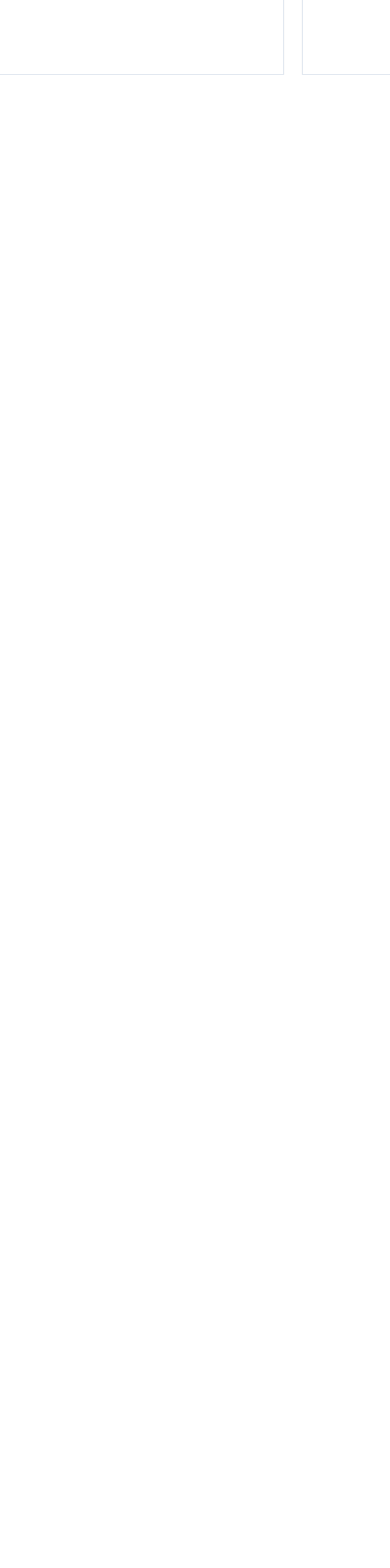
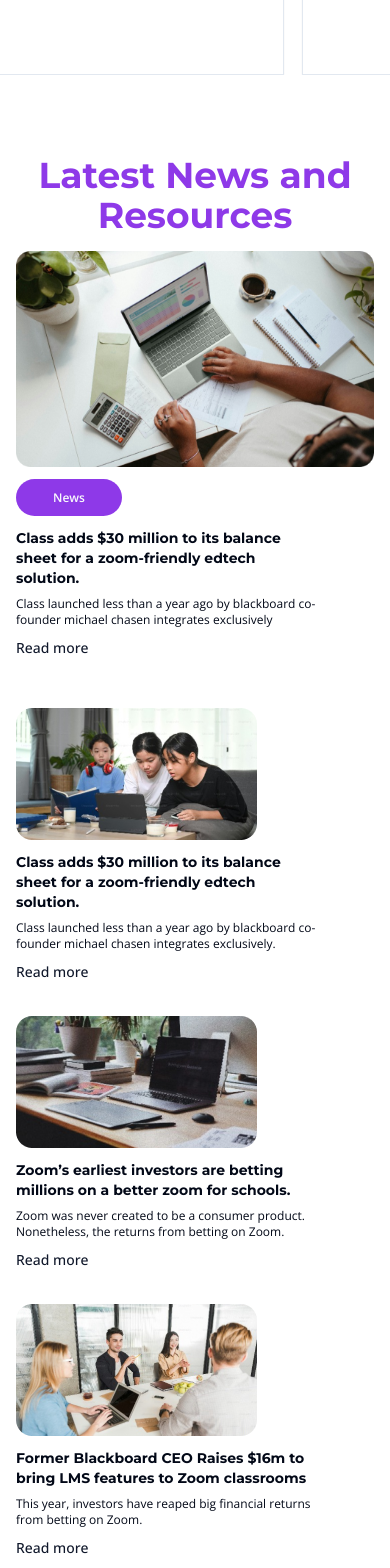
Before and after one commit to Lerndise/Lerndise-FE, a Next.js app: page / in a window 390 px wide. Shown: the part 8170-9738 px from the top of the page. Before the commit the page ends 8325 px from the top, so only its background shows below. Built offline with nearby package versions, Linux system fonts and the light colour scheme.

Commit message:
responsiveness for blog section

```diff
--- a/app/page.tsx
+++ b/app/page.tsx
@@ -128,12 +128,12 @@
         </h3>
         <Testimonial />
       </section>
-      {/* <section className="px-4 lg:px-[100px] flex flex-col gap-4">
+      <section className="px-4 lg:px-[100px] flex flex-col gap-4">
         <h3 className="text-center text-4xl font-bold text-lerndise-purple">
           Latest News and Resources
         </h3>
         <BlogPreview />
-      </section> */}
+      </section>
       {/* <section>
         <Footer />
       </section> */}
--- a/components/LandingPage/BlogPreview.tsx
+++ b/components/LandingPage/BlogPreview.tsx
@@ -29,8 +29,8 @@
     },
   ];
   return (
-    <div className="grid gap-8 grid-cols-2">
-      <div className="flex flex-col gap-3">
+    <div className="grid gap-10 xl:grid-cols-2">
+      <div className="flex flex-col md:items-center lg:items-start gap-3">
         <Image src={Blog1} alt="Blog preview image 1" />
         <Badge className="bg-lerndise-purple h-[37px] w-[106px] flex justify-center">
           News
@@ -51,16 +51,16 @@
           </Button>
         </div>
       </div>
-      <div className="flex flex-col gap-6">
+      <div className="grid md:grid-cols-2 gap-6 xl:grid-cols-1">
         {blogPreview.map((blog) => (
-          <div key={blog.id} className="flex gap-3">
+          <div key={blog.id} className="flex flex-col xl:flex-row gap-3">
             <Image
               src={blog.img}
               className="h-[132px] object-cover"
               alt="Blog preview image 1"
             />
             <div>
-              <div className="w-[300px] flex flex-col gap-2">
+              <div className="w-[300px] md:w-auto flex flex-col gap-2">
                 <h3 className="text-sm font-bold">{blog.title}</h3>
                 <p className="text-xs">{blog.context}</p>
               </div>
```
